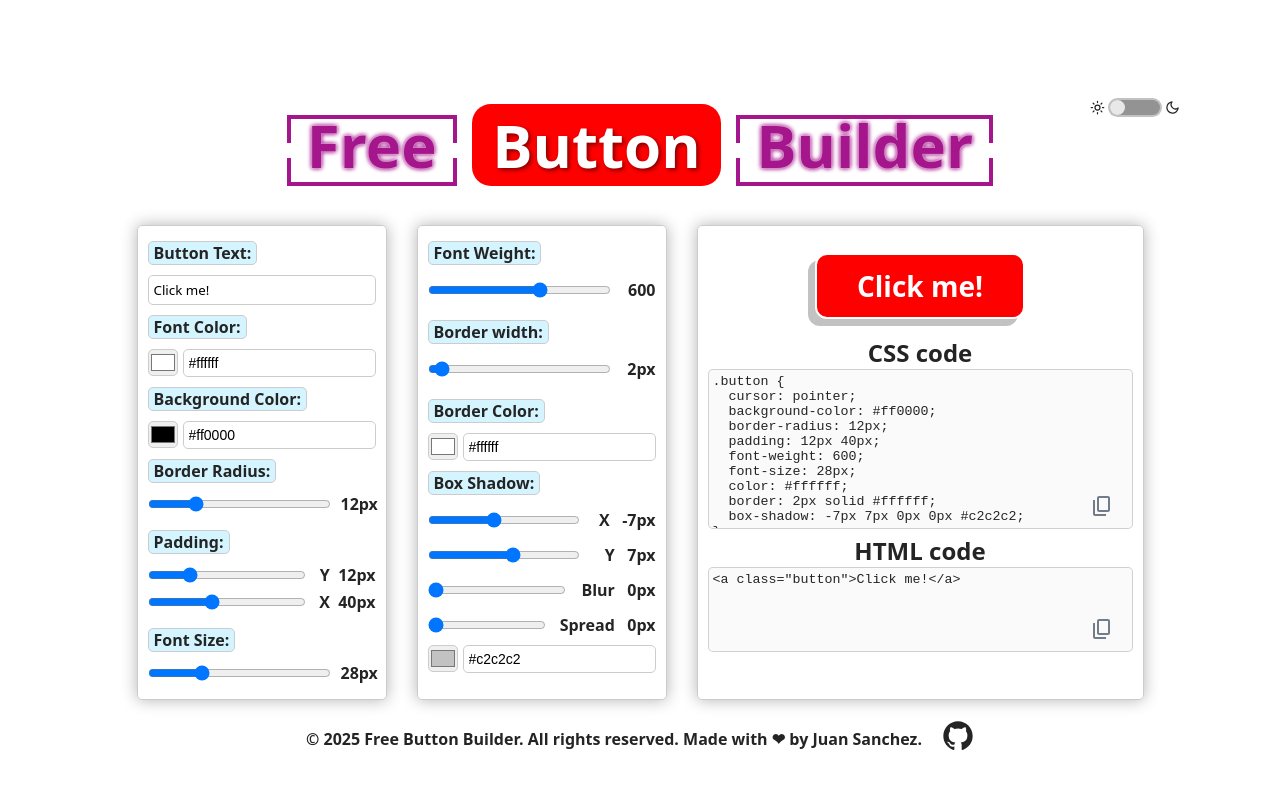
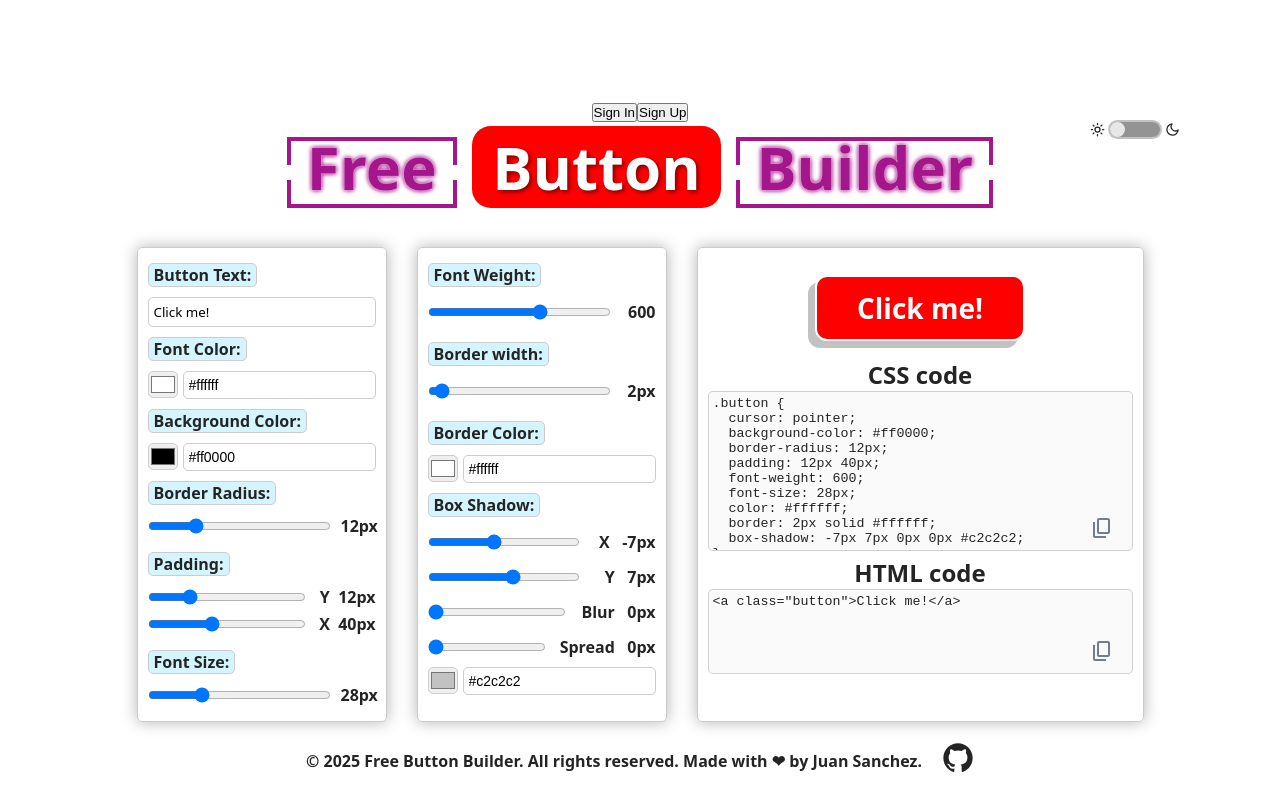
Before and after one commit to J-C-S-V/button-builder, a React (Vite) app: page / in a window 1280 px wide. Shown: the top 810 px of the page. Built offline with nearby package versions, Linux system fonts and the light colour scheme; no server answers.

Commit message:
Add firebase auth

```diff
--- a/package.json
+++ b/package.json
@@ -10,6 +10,7 @@
     "preview": "vite preview"
   },
   "dependencies": {
+    "firebase": "^12.2.1",
     "motion": "^12.10.5",
     "react": "^19.1.0",
     "react-dom": "^19.1.0"
--- a/src/App.tsx
+++ b/src/App.tsx
@@ -1,15 +1,17 @@
-import { useContext, useState } from "react";
+import { useContext } from "react";
 import ThemeContext from "./context/ThemeContext";
 import { WorkBench } from "./components/WorkBench";
 import { Footer } from "./components/Footer";
 import { MoonIcon, SunIcon } from "../public/assets/svg/Icons";
 import "./App.css";
+import { Profile } from "./components/Profile";
 
 function App() {
   const { theme, handleClickTheme } = useContext(ThemeContext);
 
   return (
     <main data-theme={theme} className="app">
+      <Profile />
       <ul className="theme-button">
         <li className="theme-button__moon">
           <SunIcon />
--- /dev/null
+++ b/src/components/Profile.tsx
@@ -0,0 +1,57 @@
+import { useState } from "react";
+import { auth } from "../lib/firebase";
+import { createUserWithEmailAndPassword, signInWithEmailAndPassword, signOut } from "firebase/auth";
+
+export const Profile = () => {
+  const [user, setUser] = useState<string | null>(null);
+
+  const handleClickSignUp = () => {
+    createUserWithEmailAndPassword(auth, "testProfile@test.com", "test123**//lksjdkfj")
+      .then((response) => {
+        const user = response.user;
+        console.log(user);
+        setUser(user.email);
+      })
+      .catch((error) => {
+        console.error("Error creating user: ", error);
+      });
+  };
+
+  const handleClickSignIn = () => {
+    signInWithEmailAndPassword(auth, "testProfile@test.com", "test123**//lksjdkfj")
+      .then((response) => {
+        const user = response.user;
+        console.log(user);
+        setUser(user.email);
+      })
+      .catch((error) => {
+        console.error("Error signing in: ", error);
+      });
+  };
+
+  const handleClickSignOut = () => {
+    signOut(auth)
+      .then(() => {
+        setUser(null);
+      })
+      .catch((error) => {
+        console.error("Error signing out: ", error);
+      });
+  };
+  return (
+    <div className="profile-pending">
+      {user && (
+        <>
+          <p>Hello {user}</p>
+          <button onClick={handleClickSignOut}>Sign Out</button>
+        </>
+      )}
+      {!user && (
+        <>
+          <button onClick={handleClickSignIn}>Sign In</button>
+          <button onClick={handleClickSignUp}>Sign Up</button>
+        </>
+      )}
+    </div>
+  );
+};
--- /dev/null
+++ b/src/lib/firebase.ts
@@ -0,0 +1,16 @@
+import { initializeApp } from "firebase/app";
+import { getAuth } from "firebase/auth";
+
+const firebaseConfig = {
+  apiKey: import.meta.env.VITE_FIREBASE_API_KEY,
+  authDomain: import.meta.env.VITE_AUTH_DOMAIN,
+  projectId: import.meta.env.VITE_FIREBASE_PROJECT_ID,
+  storageBucket: import.meta.env.VITE_FIREBASE_STORAGE_BUCKET,
+  messagingSenderId: import.meta.env.VITE_FIREBASE_MESSAGING_SENDER_ID,
+  appId: import.meta.env.VITE_FIREBASE_API_ID,
+  measurementId: import.meta.env.VITE_FIREBASE_MEASUREMENT_ID,
+};
+
+const app = initializeApp(firebaseConfig);
+
+export const auth = getAuth(app);
```
Also changed, not shown: 2 other files (tests, documents, lock files or other folders).
